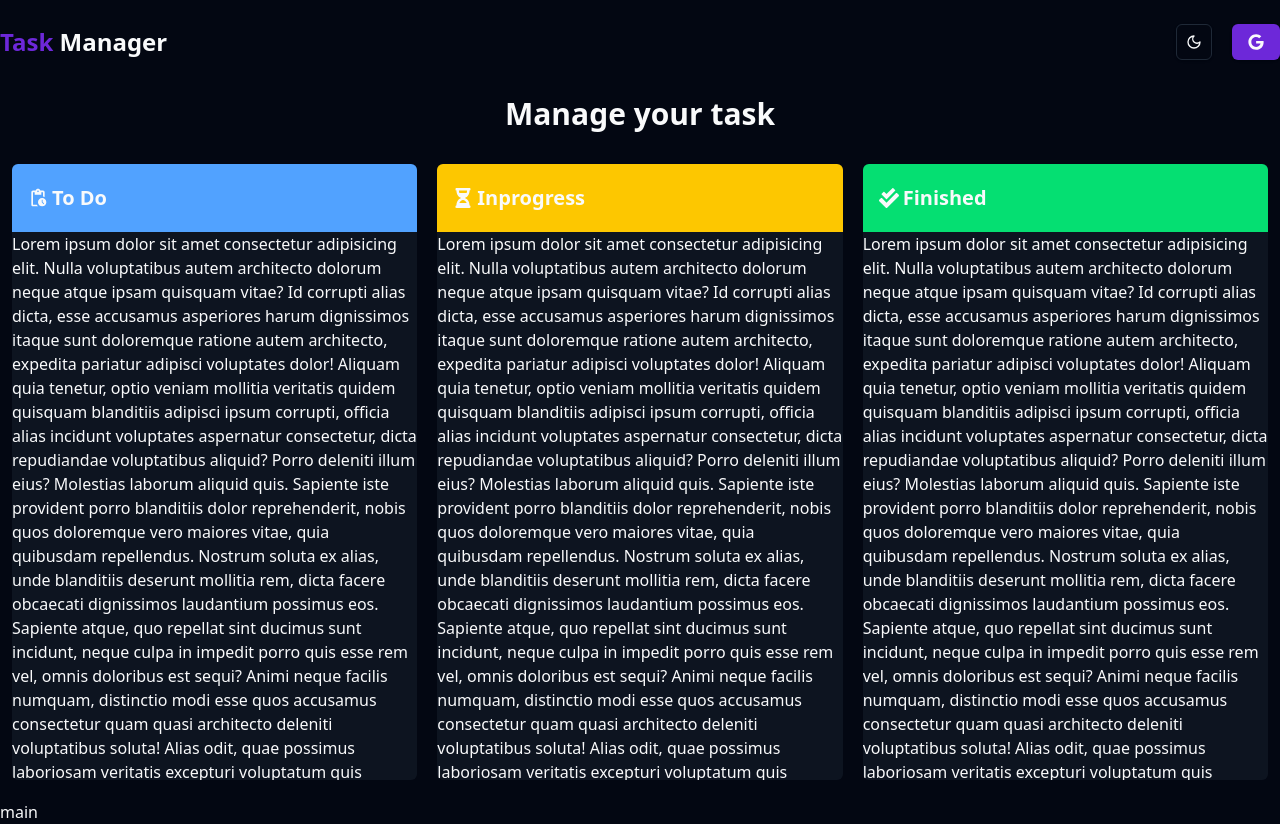
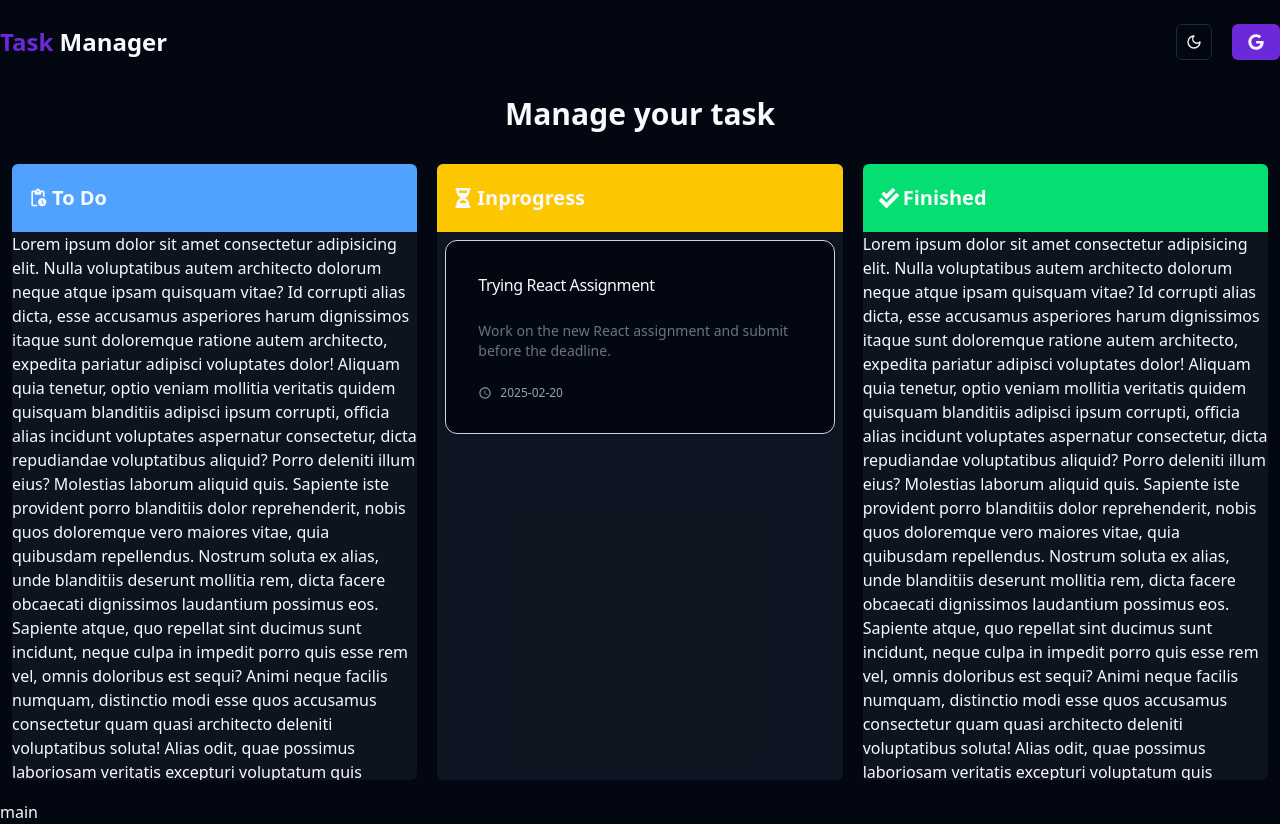
Before and after one commit to sazzadd/Task-Manager, a React (Vite) app: page / in a window 1280 px wide. Built offline with nearby package versions, Linux system fonts and the light colour scheme; no server answers.

Commit message:
card design

```diff
--- a/src/components/my-components/task-component/InprogressTasks.jsx
+++ b/src/components/my-components/task-component/InprogressTasks.jsx
@@ -1,5 +1,12 @@
+import {
+  Card,
+  CardContent,
+  CardFooter,
+  CardHeader,
+  CardTitle,
+} from "@/components/ui/card";
 import { FaHourglassHalf } from "react-icons/fa";
-
+import { IoMdTime } from "react-icons/io";
 const InprogressTasks = () => {
   return (
     <div className="lg:flex-1 bg-secondary/40 rounded-md  h-full overflow-y-auto">
@@ -9,64 +16,24 @@ const InprogressTasks = () => {
         </span>
         Inprogress
       </h4>
-      <p>
-        Lorem ipsum dolor sit amet consectetur adipisicing elit. Nulla
-        voluptatibus autem architecto dolorum neque atque ipsam quisquam vitae?
-        Id corrupti alias dicta, esse accusamus asperiores harum dignissimos
-        itaque sunt doloremque ratione autem architecto, expedita pariatur
-        adipisci voluptates dolor! Aliquam quia tenetur, optio veniam mollitia
-        veritatis quidem quisquam blanditiis adipisci ipsum corrupti, officia
-        alias incidunt voluptates aspernatur consectetur, dicta repudiandae
-        voluptatibus aliquid? Porro deleniti illum eius? Molestias laborum
-        aliquid quis. Sapiente iste provident porro blanditiis dolor
-        reprehenderit, nobis quos doloremque vero maiores vitae, quia quibusdam
-        repellendus. Nostrum soluta ex alias, unde blanditiis deserunt mollitia
-        rem, dicta facere obcaecati dignissimos laudantium possimus eos.
-        Sapiente atque, quo repellat sint ducimus sunt incidunt, neque culpa in
-        impedit porro quis esse rem vel, omnis doloribus est sequi? Animi neque
-        facilis numquam, distinctio modi esse quos accusamus consectetur quam
-        quasi architecto deleniti voluptatibus soluta! Alias odit, quae possimus
-        laboriosam veritatis excepturi voluptatum quis suscipit, assumenda
-        dignissimos iste ipsam fugiat culpa rerum corrupti. Nisi voluptatem
-        animi sit dicta exercitationem libero nemo laborum amet sequi ipsa
-        soluta error perferendis voluptates modi obcaecati velit id, expedita
-        dolorem eligendi? Consequuntur, similique veritatis! Esse sunt eveniet
-        accusamus hic facilis obcaecati soluta? Architecto, provident aliquid
-        enim veniam sunt nobis et sapiente, ipsum ducimus expedita itaque unde
-        fugiat ea maxime. Optio iure illo mollitia sequi obcaecati, consectetur
-        sint fugit. Porro accusantium distinctio illum eius amet sequi dolorem!
-        Ea, magni soluta fugiat voluptatem repudiandae saepe et fuga optio.
-        Quaerat in hic esse sit dolore quo similique minima consequatur quidem,
-        et voluptates debitis facere, reprehenderit blanditiis voluptatem nihil
-        nisi? At fugiat sed impedit doloremque consequuntur quibusdam
-        consectetur, totam ducimus repellat officiis rem ipsa reprehenderit
-        sapiente odit magnam. Saepe officiis ad voluptatum laboriosam architecto
-        non aspernatur quibusdam eos inventore, sit suscipit atque temporibus
-        pariatur repellendus soluta! Earum vero impedit quisquam eveniet debitis
-        veniam fuga, asperiores officiis. Nam quae et vel vero optio facilis
-        quaerat sint. A molestiae libero nobis fugit laboriosam totam excepturi
-        aspernatur dolore. Explicabo quam ipsa dignissimos facere corrupti sequi
-        ab autem dicta quae quod necessitatibus, vitae tempore similique quis
-        praesentium delectus minus facilis blanditiis ducimus voluptates optio
-        sunt quia nam id! Tenetur obcaecati possimus voluptas ipsa consequatur
-        totam repudiandae culpa non consequuntur a, itaque nesciunt maiores
-        labore officiis officia, atque velit dolorum, quis necessitatibus
-        voluptatem praesentium! In quisquam deserunt voluptatem odit voluptas
-        quas placeat recusandae id pariatur, velit dignissimos quibusdam atque
-        animi quod, iste a impedit error. Ad harum consectetur saepe repellat
-        unde dolorum quo vel, iste et, provident quasi voluptatum maxime
-        temporibus alias. Eius maxime temporibus velit laudantium odio
-        reiciendis doloribus doloremque dolorem incidunt suscipit expedita unde,
-        nostrum a facilis nemo alias, aliquam quae distinctio. Voluptates vitae
-        magnam ab aliquid, magni recusandae velit beatae dolorem maiores! Beatae
-        vitae deserunt, rem molestiae alias porro. Maxime ullam minima esse ad
-        iste modi corrupti aperiam veniam, ratione velit eligendi iusto
-        voluptates dicta debitis minus enim voluptatum error perspiciatis
-        voluptatem non perferendis laborum! Laudantium consequuntur fugiat,
-        dicta nihil cumque, magni quibusdam obcaecati nam cum voluptatem
-        recusandae aut aliquam nesciunt quos natus et distinctio aperiam vero
-        facilis?
-      </p>
+      <div className="p-2">
+        <Card className="border border-gray-300 shadow-sm p-2">
+          <CardHeader className="flex flex-row justify-between items-center">
+            <CardTitle className="text-base font-medium flex items-center gap-2">
+              Trying React Assignment
+            </CardTitle>
+          </CardHeader>
+          <CardContent>
+            <p className="text-sm text-gray-500">
+              Work on the new React assignment and submit before the deadline.
+            </p>
+          </CardContent>
+          <CardFooter className="text-xs text-gray-400">
+            <IoMdTime className="mr-2" size={14} />
+            2025-02-20
+          </CardFooter>
+        </Card>
+      </div>
     </div>
   );
 };
--- /dev/null
+++ b/src/components/ui/card.jsx
@@ -0,0 +1,50 @@
+import * as React from "react"
+
+import { cn } from "@/lib/utils"
+
+const Card = React.forwardRef(({ className, ...props }, ref) => (
+  <div
+    ref={ref}
+    className={cn("rounded-xl border bg-card text-card-foreground shadow", className)}
+    {...props} />
+))
+Card.displayName = "Card"
+
+const CardHeader = React.forwardRef(({ className, ...props }, ref) => (
+  <div
+    ref={ref}
+    className={cn("flex flex-col space-y-1.5 p-6", className)}
+    {...props} />
+))
+CardHeader.displayName = "CardHeader"
+
+const CardTitle = React.forwardRef(({ className, ...props }, ref) => (
+  <div
+    ref={ref}
+    className={cn("font-semibold leading-none tracking-tight", className)}
+    {...props} />
+))
+CardTitle.displayName = "CardTitle"
+
+const CardDescription = React.forwardRef(({ className, ...props }, ref) => (
+  <div
+    ref={ref}
+    className={cn("text-sm text-muted-foreground", className)}
+    {...props} />
+))
+CardDescription.displayName = "CardDescription"
+
+const CardContent = React.forwardRef(({ className, ...props }, ref) => (
+  <div ref={ref} className={cn("p-6 pt-0", className)} {...props} />
+))
+CardContent.displayName = "CardContent"
+
+const CardFooter = React.forwardRef(({ className, ...props }, ref) => (
+  <div
+    ref={ref}
+    className={cn("flex items-center p-6 pt-0", className)}
+    {...props} />
+))
+CardFooter.displayName = "CardFooter"
+
+export { Card, CardHeader, CardFooter, CardTitle, CardDescription, CardContent }
```
